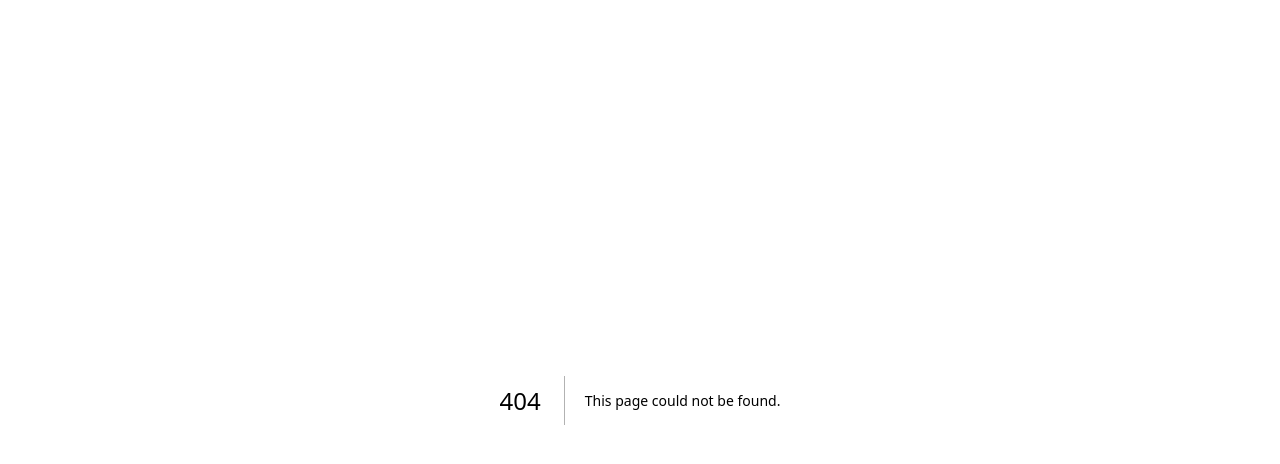
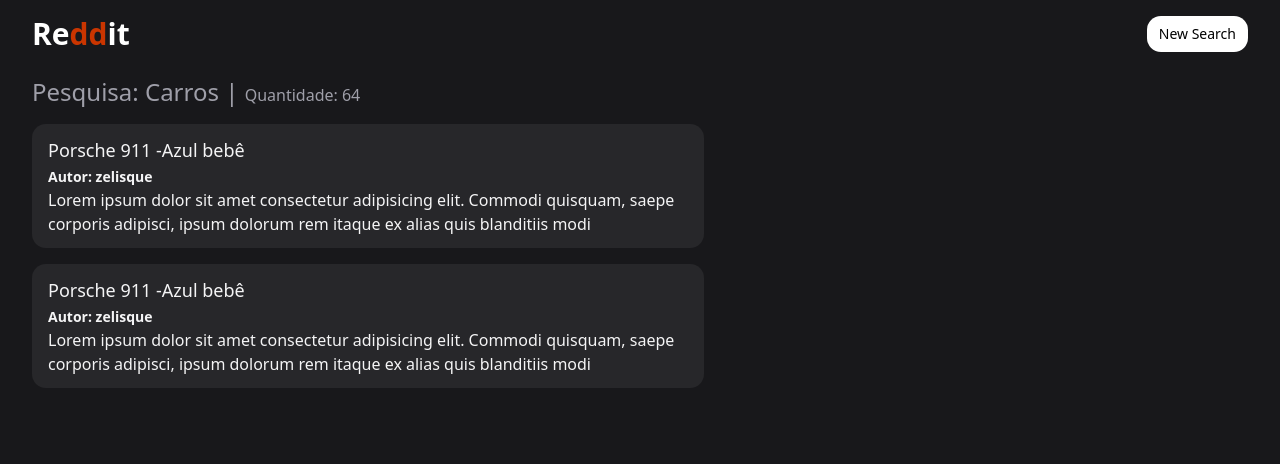
Before and after one commit to wwilliamsantana/reddit-search, a Next.js app: page /1 in a window 1280 px wide. Before the commit this address had no page. Shown: the top 464 px of the page. Built offline with nearby package versions, Linux system fonts and the light colour scheme.

Commit message:
feat: Add Container Posts

```diff
--- /dev/null
+++ b/src/app/[theme]/page.tsx
@@ -0,0 +1,17 @@
+import ContainerPosts from "@/components/containerPosts"
+
+
+export default async function ResultsPage({ params }: { params: Promise<{ theme: string }> }) {
+  const { theme } = await params
+
+  return (
+    <main className="min-h-screen py-4 mx-8">
+      <header className="flex items-center justify-between">
+        <h2 className="font-bold text-3xl text-white">Re<span className="text-orange-700">dd</span>it</h2>
+        <button className="px-3 py-2 bg-white text-black rounded-xl text-sm hover:bg-black hover:text-white transition-colors">New Search</button>
+      </header>
+
+      <ContainerPosts />
+    </main>
+  )
+}
--- /dev/null
+++ b/src/components/ContainerPosts.tsx
@@ -0,0 +1,24 @@
+
+export default function ContainerPosts() {
+  return (
+    <section className="mt-6">
+      <h2 className="text-2xl text-zinc-400">Pesquisa: {`Carros`} | <span className="text-base">Quantidade: 64</span></h2>
+
+      <div className="mt-4 w-2xl text-zinc-100 flex flex-col gap-4">
+        <div className="bg-zinc-800 py-3 pl-4 pr-2 rounded-xl">
+          <p className="text-lg">Porsche 911 -Azul bebê</p>
+          <strong className="text-sm">Autor: zelisque</strong>
+          <p>Lorem ipsum dolor sit amet consectetur adipisicing elit. Commodi quisquam, saepe corporis adipisci, ipsum dolorum rem itaque ex alias quis blanditiis modi</p>
+        </div>
+
+        <div className="bg-zinc-800 py-3 pl-4 pr-2 rounded-xl">
+          <p className="text-lg">Porsche 911 -Azul bebê</p>
+          <strong className="text-sm">Autor: zelisque</strong>
+          <p>Lorem ipsum dolor sit amet consectetur adipisicing elit. Commodi quisquam, saepe corporis adipisci, ipsum dolorum rem itaque ex alias quis blanditiis modi</p>
+        </div>
+
+
+      </div>
+    </section>
+  )
+}
--- a/src/components/InputContainer.tsx
+++ b/src/components/InputContainer.tsx
@@ -1,3 +1,4 @@
+import { redirect } from "next/navigation";
 import { InteractiveHoverButton } from "./magicui/interactive-hover-button";
 
 
@@ -8,7 +9,7 @@
 
     const theme = formData.get("theme")
 
-    console.log(theme)
+    redirect(`/${theme}`)
   }
 
   return (
```
